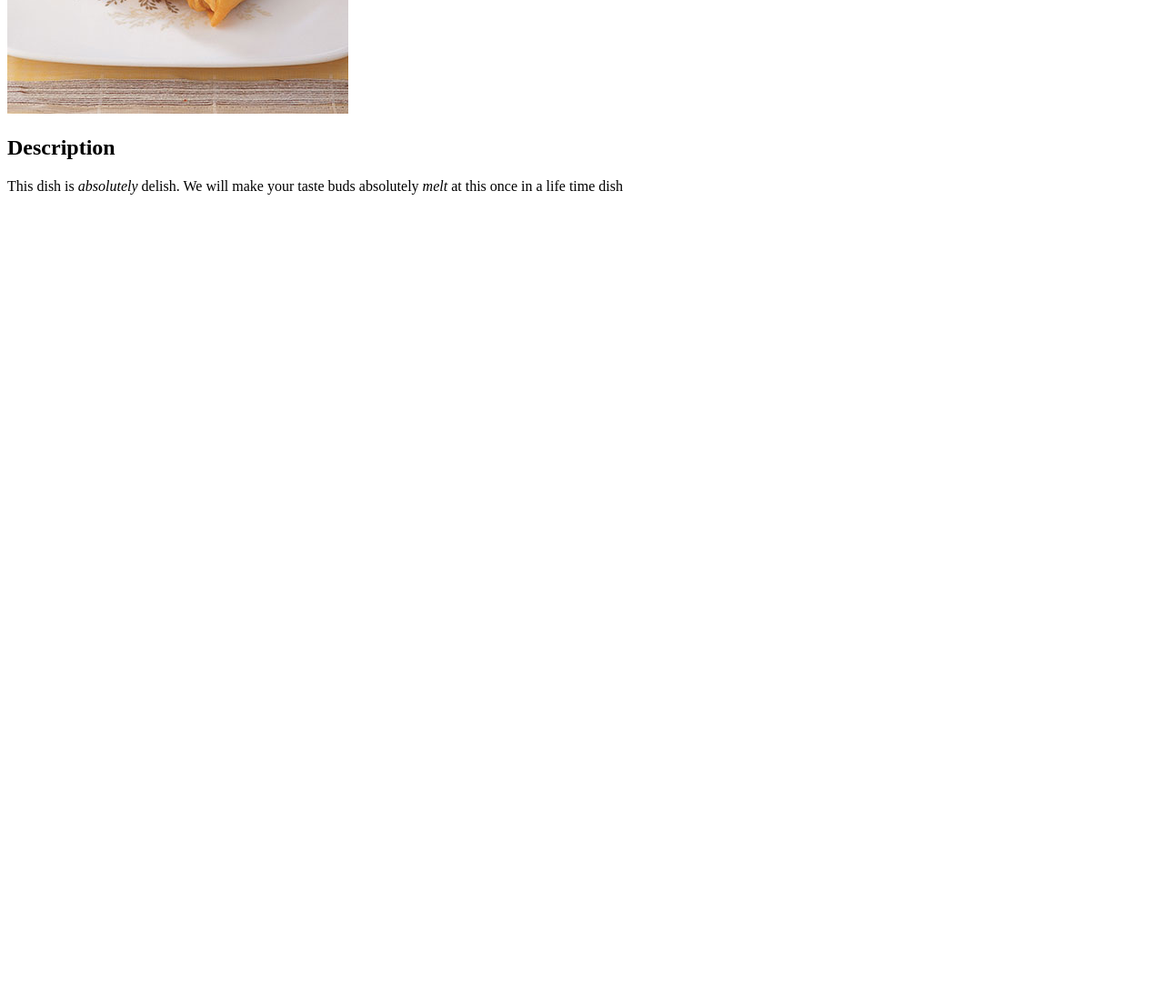
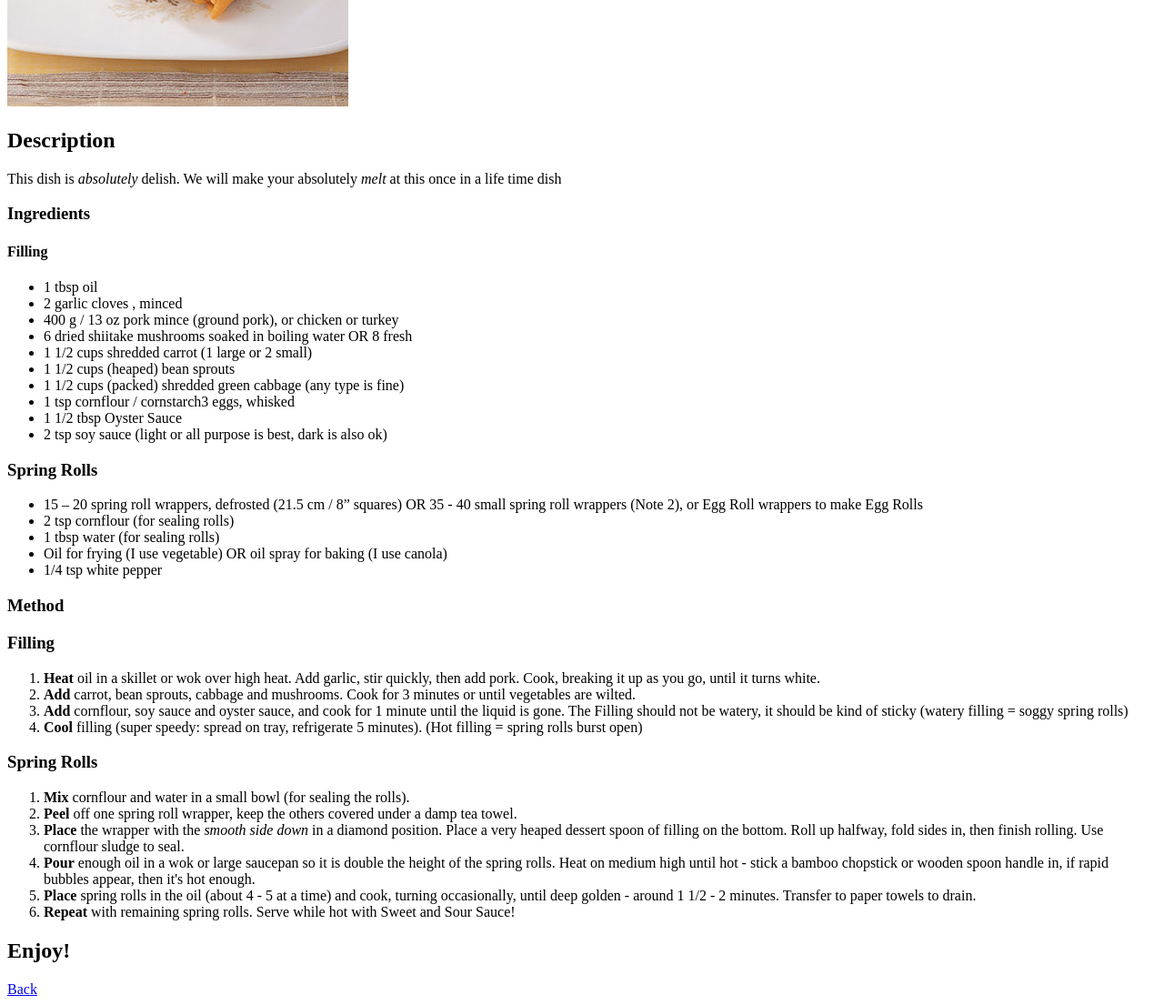
Before and after one commit to uten-phan/odin-recipes, a plain HTML site: page recipes/springrolls.html in a window 1280 px wide. Shown: the part 500-1605 px from the top of the page at 91% size. Before the commit the page ends 800 px from the top, so only its background shows below. Drawn offline with Linux system fonts and the light colour scheme.

Commit message:
Added HOME button and content Added content to 'Spring ROlls' page. Edited position of links.

```diff
--- a/recipes/springrolls.html
+++ b/recipes/springrolls.html
@@ -5,12 +5,62 @@
     <title>Spring Rolls</title>                 <!--Find receipe-->
 </head>
     <body>
-        <h1>Spring Rolls</h1>
-        <a href = "../index.html">Back</a>          <!--recipes main page-->
+        <a href = "../index.html">Home</a>          <!--recipes main page-->
+            <h1>Spring Rolls</h1>
         <p>
             <img src="../img/springroll.jpg" alt="Fried Rice"> <!--insert image-->
                 <h2>Description</h2>
 
-                <p>This dish is <em>absolutely</em> delish. We will make your taste buds absolutely <em>melt</em> at this once in a life time dish</p>
+                <p>This dish is <em>absolutely</em> delish. We will make your
+                    absolutely <em>melt</em> at this once in a life time dish</p>
         </p>
-    </body>
+            <h3>Ingredients</h3>
+            <h4>Filling</h4>
+                <ul>
+                    <li>1 tbsp oil</li>
+                    <li>2 garlic cloves , minced</li>
+                    <li>400 g / 13 oz pork mince (ground pork), or chicken or turkey</li>
+                    <li>6 dried shiitake mushrooms soaked in boiling water OR 8 fresh</li>
+                    <li>1 1/2 cups shredded carrot (1 large or 2 small)</li>
+                    <li>1 1/2 cups (heaped) bean sprouts</li>
+                    <li>1 1/2 cups (packed) shredded green cabbage (any type is fine)</li>
+                    <li>1 tsp cornflour / cornstarch3 eggs, whisked</li>
+                    <li>1 1/2 tbsp Oyster Sauce</li>
+                    <li>2 tsp soy sauce (light or all purpose is best, dark is also ok)</li>
+                </ul>
+                </ul>
+            <h3>Spring Rolls</h3>
+                <ul>
+                    <li>15 – 20 spring roll wrappers, defrosted (21.5 cm / 8” squares) OR
+                        35 - 40 small spring roll wrappers (Note 2), or Egg Roll wrappers to make
+                        Egg Rolls</li>
+                    <li>2 tsp cornflour (for sealing rolls)</li>
+                    <li>1 tbsp water (for sealing rolls)</li>
+                    <li>Oil for frying (I use vegetable) OR oil spray for baking (I use canola)</li>
+                    <li>1/4 tsp white pepper</li>
+                </ul>
+            <h3>Method</h3>
+            <h3>Filling</h3>
+                <ol>
+                    <li><strong>Heat</strong> oil in a skillet or wok over high heat. Add garlic, stir quickly, then add pork. Cook, breaking it up as you go, until it turns white.</li>
+                    <li><strong>Add</strong> carrot, bean sprouts, cabbage and mushrooms. Cook for 3 minutes or until vegetables are wilted.
+                    <li><strong>Add</strong> cornflour, soy sauce and oyster sauce, and cook for 1 minute until the liquid is gone. The Filling should not be watery,
+                        it should be kind of sticky (watery filling = soggy spring rolls)</li>
+                    <li><strong>Cool</strong> filling (super speedy: spread on tray, refrigerate 5 minutes). (Hot filling = spring rolls burst open)</li>
+                </ol>
+            <h3>Spring Rolls</h3>
+                <ol>
+                    <li><strong>Mix</strong> cornflour and water in a small bowl (for sealing the rolls).</li>
+                    <li><strong>Peel</strong> off one spring roll wrapper, keep the others covered under a damp tea towel.</li>
+                    <li><strong>Place</strong> the wrapper with the <em>smooth side down</em> in a diamond position. Place a very heaped dessert spoon of filling on the bottom.
+                        Roll up halfway, fold sides in, then finish rolling. Use cornflour sludge to seal.</li>
+                    <li><strong>Pour</strong> enough oil in a wok or large saucepan so it is double the height of the spring rolls. Heat on medium high until
+                        hot - stick a bamboo chopstick or wooden spoon handle in, if rapid bubbles appear, then it's hot enough.</li>
+                    <li><strong>Place</strong> spring rolls in the oil (about 4 - 5 at a time) and cook, turning occasionally, until deep golden - around 1 1/2 - 2
+                        minutes. Transfer to paper towels to drain.</li>
+                    <li><strong>Repeat</strong> with remaining spring rolls. Serve while hot with Sweet and Sour Sauce!</li>
+                </ol>
+            <h2>Enjoy!</h2>
+            <a href = "../index.html">Back</a>          <!--recipes main page-->
+    </body>    <!--source: https://www.recipetineats.com/spring-rolls/-->
+</html>
```
Also changed, not shown: aboutus.html (+2 -1 lines), index.html (+1 -1 lines), recipes/friedrice.html (+6 -3 lines), recipes/kpchicken.html (+5 -3 lines).
